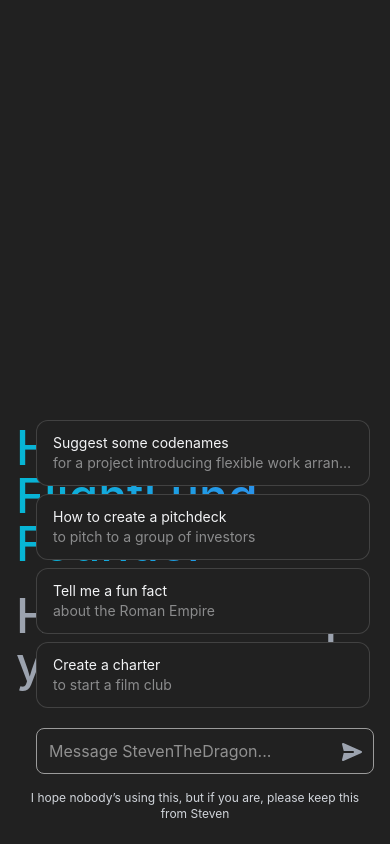
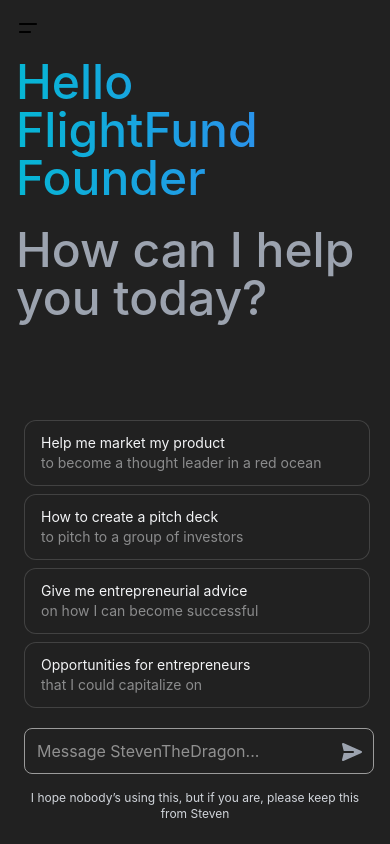
Before and after one commit to PrabhjotSodhi/StevenTheDragon, a React (Vite) app: page / in a window 390 px wide. Built offline with nearby package versions, Linux system fonts and the light colour scheme.

Commit message:
Mobile Sidebar functionality

```diff
--- a/src/App.tsx
+++ b/src/App.tsx
@@ -145,6 +145,7 @@
   const [session, setSession] = useState<Session[]>(getSessionStorage());
   const [isLoading, setIsLoading] = useState(false);
   const [law, setLaw] = useState(lawList[Math.floor(Math.random() * lawList.length)]);
+  const [isSidebarOpen, setIsSidebarOpen] = useState(false);
 
   const createNewChat = async () => {
     const response = await fetch("http://localhost:3000/create", {
@@ -258,8 +259,19 @@
   return (
     <div className="flex h-full w-full overflow-hidden">
       {/* Side bar */}
-      <nav className="hidden w-[260px] flex-col justify-between overflow-x-hidden bg-neutral-900 px-3 py-3.5 sm:flex" aria-history="Chat History">
-        <button onClick={createNewChat} className="btn btn-neutral group relative w-full whitespace-nowrap rounded-xl border-2 border-neutral-950 px-4 py-3 text-sm text-gray-100 md:whitespace-normal">
+      <button onClick={() => setIsSidebarOpen(!isSidebarOpen)} className="btn color-white bg-color-white absolute left-4 top-4 z-50 sm:hidden">
+        {isSidebarOpen ? (
+          <svg width="24" height="24" viewBox="0 0 24 24" fill="none" xmlns="http://www.w3.org/2000/svg" className="icon-md">
+            <path d="M6.34315 6.34338L17.6569 17.6571M17.6569 6.34338L6.34315 17.6571" stroke="currentColor" stroke-width="2" stroke-linecap="round" stroke-linejoin="round"></path>
+          </svg>
+        ) : (
+          <svg width="24" height="24" viewBox="0 0 24 24" fill="none" xmlns="http://www.w3.org/2000/svg">
+            <path fill-rule="evenodd" clip-rule="evenodd" d="M3 8C3 7.44772 3.44772 7 4 7H20C20.5523 7 21 7.44772 21 8C21 8.55228 20.5523 9 20 9H4C3.44772 9 3 8.55228 3 8ZM3 16C3 15.4477 3.44772 15 4 15H14C14.5523 15 15 15.4477 15 16C15 16.5523 14.5523 17 14 17H4C3.44772 17 3 16.5523 3 16Z" fill="currentColor"></path>
+          </svg>
+        )}
+      </button>
+      <nav className={`${isSidebarOpen ? "visible" : "hidden"} absolute z-20 h-full w-full flex-col justify-between overflow-x-hidden bg-neutral-900 px-3 py-3.5 sm:static sm:flex sm:w-[260px]`} aria-history="Chat History">
+        <button onClick={createNewChat} className="btn btn-neutral group relative mt-10 w-full whitespace-nowrap rounded-xl border-2 border-neutral-950 px-4 py-3 text-sm text-gray-100 sm:mt-0 md:whitespace-normal">
           + New Chat
         </button>
         <ul className="flex h-full flex-col gap-2 overflow-y-auto py-4 text-sm text-gray-100">
@@ -278,7 +290,7 @@
       </nav>
       {/* Chat Window */}
       <div className="flex h-full w-full flex-col overflow-hidden overflow-y-auto px-3 py-3.5" tabIndex={0}>
-        <div className={`flex flex-1 flex-col-reverse overflow-y-auto p-1 ${conversation.length == 0 ? "md:items-center md:justify-center" : ""}`}>
+        <div className={`flex flex-1 flex-col-reverse overflow-y-auto p-1 ${conversation.length == 0 ? "mt-10 justify-end md:mt-0 md:items-center md:justify-center" : ""}`}>
           {conversation.length == 0 ? (
             <div>
               <div className="mb-5 inline-flex bg-gradient-to-r from-cyan-500 to-blue-500 bg-clip-text pb-1 text-5xl font-medium text-transparent">Hello FlightFund Founder</div>
@@ -315,7 +327,7 @@
           </ul>
         </div>
         <div className="w-full border-white/20 pt-2 md:w-[calc(100%-.5rem)] md:border-transparent md:pt-0">
-          <form onSubmit={handleSubmit} className="stretch mx-2 flex w-full flex-row items-center gap-3 rounded-lg px-3 py-2 last:mb-2 md:mx-4 md:last:mb-6 lg:mx-auto lg:max-w-2xl xl:max-w-3xl">
+          <form onSubmit={handleSubmit} className="stretch mx-2 flex w-full flex-row items-center gap-3 rounded-lg py-2 pr-3 last:mb-2 md:mx-4 md:last:mb-6 lg:mx-auto lg:max-w-2xl xl:max-w-3xl">
             <div className="relative flex h-full flex-1 items-stretch md:flex-col">
               <div className="ml-1 flex h-full justify-center gap-0 md:m-auto md:mb-4 md:w-full md:gap-2">
                 <div className="grow">
@@ -324,18 +336,18 @@
                       <div className="grid w-full grid-flow-row grid-cols-[repeat(auto-fit,minmax(250px,1fr))] gap-2">
                         <div className="flex flex-col gap-2">
                           <span>
-                            <Card title="Suggest some codenames" description="for a project introducing flexible work arrangements" />
+                            <Card title="Help me market my product" description="to become a thought leader in a red ocean" />
                           </span>
                           <span>
-                            <Card title="How to create a pitchdeck" description="to pitch to a group of investors" />
+                            <Card title="How to create a pitch deck" description="to pitch to a group of investors" />
                           </span>
                         </div>
                         <div className="flex flex-col gap-2">
-                          <span style={{ opacity: "1", transform: "none" }}>
-                            <Card title="Tell me a fun fact" description="about the Roman Empire" />
+                          <span>
+                            <Card title="Give me entrepreneurial advice" description="on how I can become successful" />
                           </span>
                           <span>
-                            <Card title="Create a charter" description="to start a film club" />
+                            <Card title="Opportunities for entrepreneurs" description="that I could capitalize on" />
                           </span>
                         </div>
                       </div>
```
